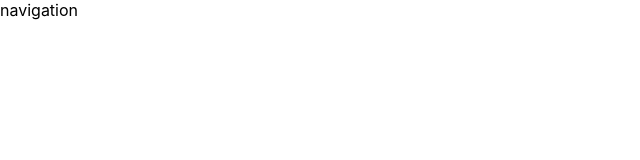
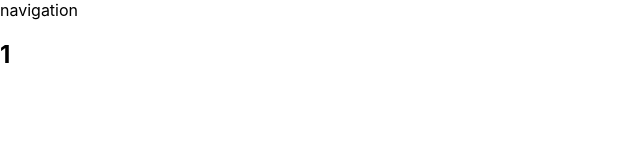
Before and after one commit to Alkawi/react-stuff, a React (Vite) app: page /stuff/1 in a window 1280 px wide. Before the commit this address had no page. Shown: the top 160 px of the page, without its empty margins (0-640 px from the left). Built offline with nearby package versions, Linux system fonts and the light colour scheme.

Commit message:
Implement routing with useParams

```diff
--- a/src/app/App.tsx
+++ b/src/app/App.tsx
@@ -1,6 +1,6 @@
 import React from 'react';
 import { BrowserRouter, Routes, Route } from 'react-router-dom';
-
+import Stuff from './pages/Stuff/Stuff';
 function App(): JSX.Element {
   return (
     <BrowserRouter>
@@ -9,6 +9,11 @@ function App(): JSX.Element {
         <Route path="/" element={<h1>Main</h1>} />
         <Route path="/about" element={<h1>About</h1>} />
         <Route path="/contact" element={<h1>Contact</h1>} />
+
+        <Route path="/stuff" element={<Stuff />}>
+          <Route path=":stuffs" element={<Stuff />}/>
+        </Route>
+
       </Routes>
     </BrowserRouter>
   );
--- /dev/null
+++ b/src/app/pages/Stuff/Stuff.tsx
@@ -0,0 +1,9 @@
+import React from 'react';
+import { useParams } from 'react-router-dom';
+
+function Stuff(): JSX.Element {
+  const params = useParams();
+  return <h2>{params.stuffs}</h2>;
+}
+
+export default Stuff;
```
